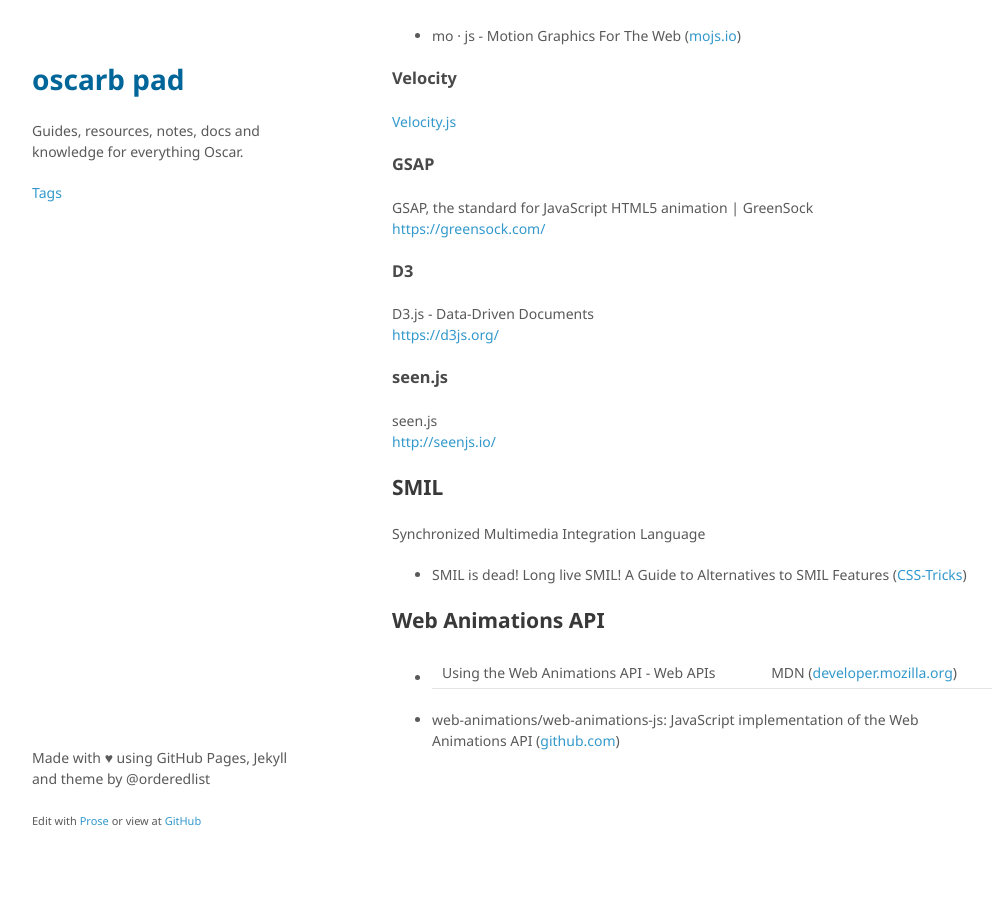
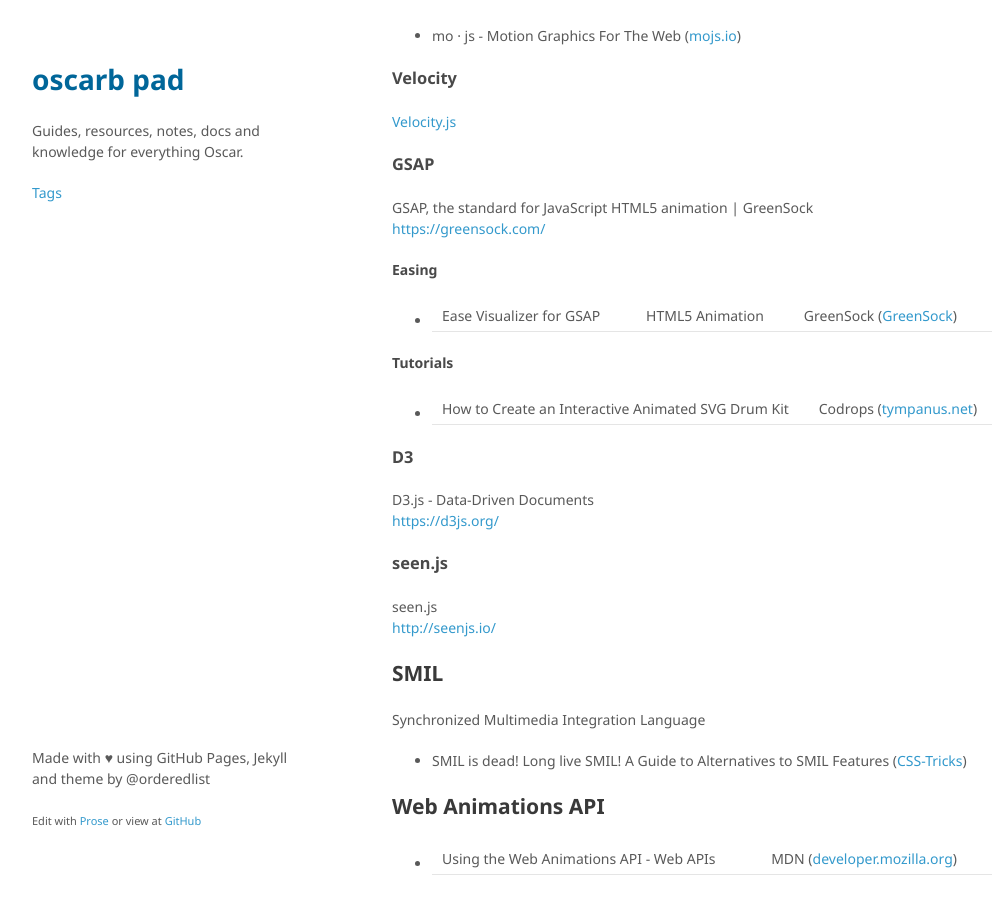
Before and after one commit to oscarb/pad, a Jekyll site: the page built from _docs/web-animation.md, in a window 1280 px wide and 900 px high, scrolled down 1891 px. Shown: the whole window, without its empty margins (128-1136 px from the left). Built offline with Jekyll 4.4.1, drawn with Linux system fonts in a browser that asks for light colours; some web fonts are replaced; before the commit the page ends 2712 px from its top, so only the background shows below that.

Commit message:
Update web-animation.md

```diff
--- a/_docs/web-animation.md
+++ b/_docs/web-animation.md
@@ -65,6 +65,7 @@ https://medium.com/sketch-app-sources/svg-metamorphosis-a9d6ca14fce2
 * SVG Animations Using CSS and Snap.svg ([davidwalsh.name](https://davidwalsh.name/svg-animations-snap))
 * SVG Morphing (the easy way and the hard way) – codeburst ([codeburst.io](https://codeburst.io/svg-morphing-the-easy-way-and-the-hard-way-c117a620b65f))
 
+
 #### Demos
 
 * [Snap.svg Tutorial](http://svg.dabbles.info/)
@@ -95,6 +96,15 @@ https://medium.com/sketch-app-sources/svg-metamorphosis-a9d6ca14fce2
 GSAP, the standard for JavaScript HTML5 animation | GreenSock
 https://greensock.com/
 
+
+#### Easing
+
+* Ease Visualizer for GSAP | HTML5 Animation | GreenSock ([GreenSock](https://greensock.com/ease-visualizer))
+
+#### Tutorials
+
+* How to Create an Interactive Animated SVG Drum Kit | Codrops ([tympanus.net](https://tympanus.net/codrops/2016/03/16/interactive-animated-svg-drum-kit/))
+
 ### D3
 
 D3.js - Data-Driven Documents
```
